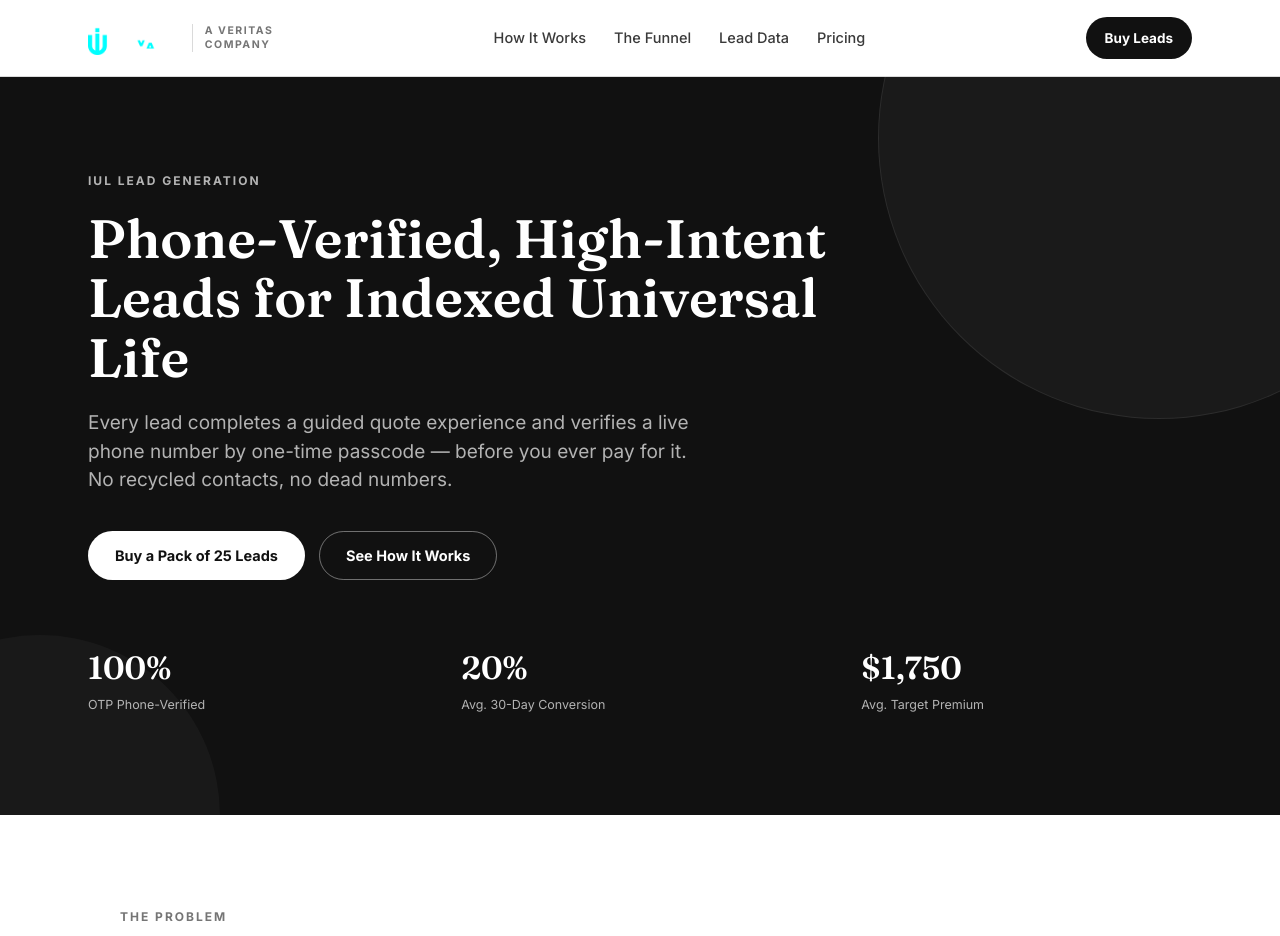
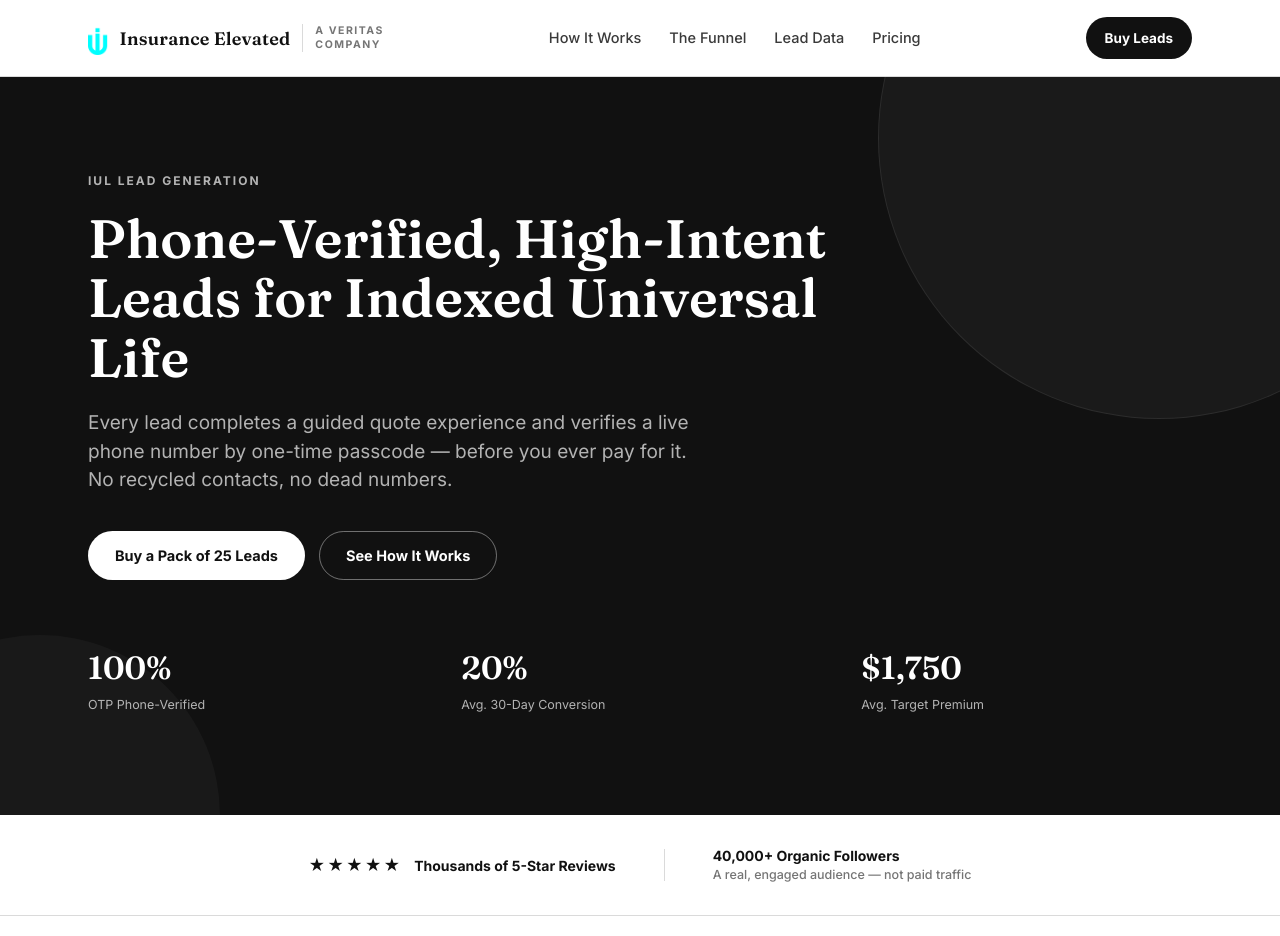
Before and after one commit to ecp787-byte/insurance-elevated-otp-leads, a website: page public/index.html in a window 1280 px wide. Shown: the top 936 px of the page. Drawn offline with Linux system fonts and the light colour scheme.

Commit message:
Add files via upload

```diff
--- a/public/index.html
+++ b/public/index.html
@@ -15,7 +15,8 @@
 <header class="site-nav">
   <div class="wrap">
     <div class="brand">
-      <img src="/logo.png" alt="Insurance Elevated" />
+      <img src="/logo-mark.png" alt="Insurance Elevated" />
+      <span class="brand-name">Insurance Elevated</span>
       <div class="brand-sub">A Veritas<br />Company</div>
     </div>
     <nav class="nav-links">
@@ -53,6 +54,24 @@
     </div>
   </div>
 </section>
+
+<div class="trust-strip">
+  <div class="wrap">
+    <div class="trust-item">
+      <span class="stars">★★★★★</span>
+      <div>
+        <div class="trust-text">Thousands of 5-Star Reviews</div>
+      </div>
+    </div>
+    <div class="trust-divider"></div>
+    <div class="trust-item">
+      <div>
+        <div class="trust-text">40,000+ Organic Followers</div>
+        <div class="trust-sub">A real, engaged audience — not paid traffic</div>
+      </div>
+    </div>
+  </div>
+</div>
 
 <section>
   <div class="wrap">
--- a/public/styles.css
+++ b/public/styles.css
@@ -72,6 +72,14 @@ header.site-nav {
 
 .brand { display: flex; align-items: center; gap: 12px; }
 .brand img { height: 34px; display: block; }
+.brand .brand-name {
+  font-family: "Fraunces", Georgia, serif;
+  font-weight: 600;
+  font-size: 18px;
+  color: var(--black);
+  letter-spacing: 0.2px;
+  white-space: nowrap;
+}
 .brand .brand-sub {
   font-size: 10.5px;
   font-weight: 700;
@@ -180,6 +188,51 @@ nav.nav-links a:hover { color: var(--black); }
   margin-top: 4px;
 }
 
+.logo-centered {
+  display: flex;
+  align-items: center;
+  justify-content: center;
+  gap: 12px;
+  margin-bottom: 30px;
+}
+.logo-centered img { height: 34px; display: block; }
+.logo-centered .brand-name {
+  font-family: "Fraunces", Georgia, serif;
+  font-weight: 600;
+  font-size: 19px;
+  letter-spacing: 0.2px;
+  white-space: nowrap;
+}
+.status-page.on-light .logo-centered .brand-name { color: var(--black); }
+.status-page.on-dark .logo-centered .brand-name { color: var(--white); }
+
+/* ---------- TRUST STRIP ---------- */
+.trust-strip {
+  background: var(--white);
+  border-bottom: 1px solid var(--border);
+  padding: 30px 0;
+}
+.trust-strip .wrap {
+  display: flex;
+  align-items: center;
+  justify-content: center;
+  gap: 48px;
+  flex-wrap: wrap;
+}
+.trust-item {
+  display: flex;
+  align-items: center;
+  gap: 12px;
+}
+.trust-item .stars { color: var(--black); font-size: 16px; letter-spacing: 2px; }
+.trust-item .trust-text { font-size: 14px; font-weight: 700; color: var(--black); }
+.trust-item .trust-sub { font-size: 12.5px; color: var(--muted); font-weight: 500; }
+.trust-divider { width: 1px; height: 32px; background: var(--border); }
+@media (max-width: 700px) {
+  .trust-strip .wrap { gap: 20px; }
+  .trust-divider { display: none; }
+}
+
 /* ---------- SECTIONS ---------- */
 section { padding: 88px 0; }
 section.tight { padding: 64px 0; }
@@ -196,6 +249,8 @@ section.tight { padding: 64px 0; }
   grid-template-columns: 1.1fr 0.9fr;
   gap: 56px;
   align-items: center;
+  max-width: 1040px;
+  margin: 0 auto;
 }
 .problem-list { display: flex; flex-direction: column; gap: 26px; }
 .problem-item { display: flex; gap: 14px; }
```
Also changed, not shown: public/cancel.html (+5 -2 lines), public/logo-mark.png (added).
